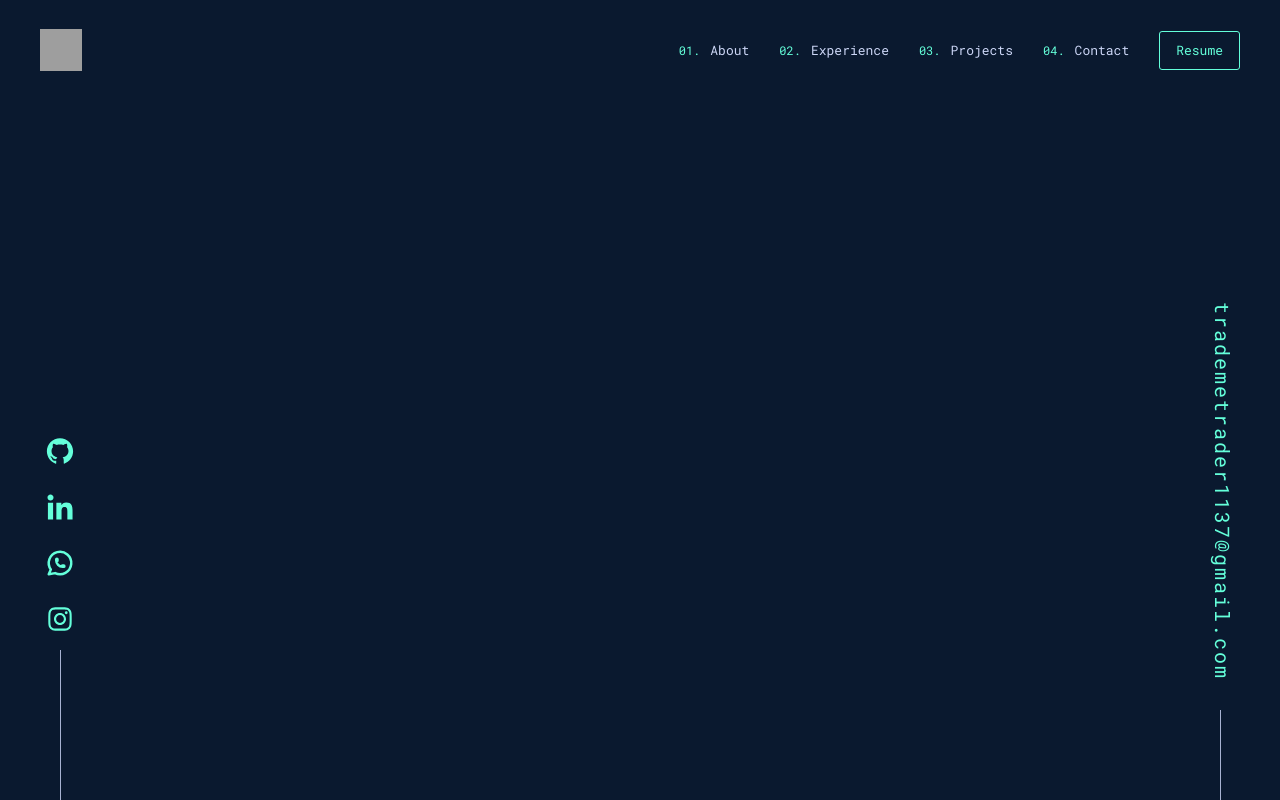
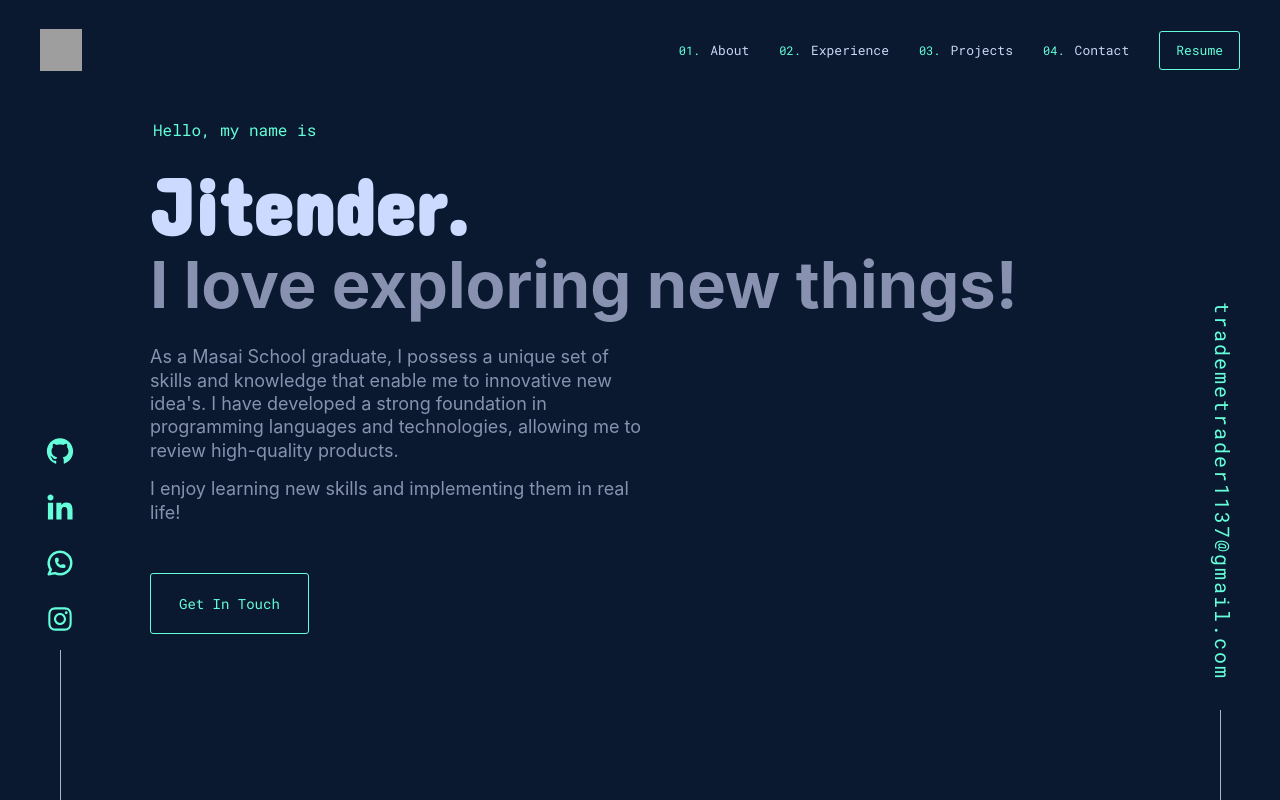
Before and after one commit to jitenderji1137/jitenderji1137, a React (Create React App) app: page / in a window 1280 px wide. Built offline with nearby package versions, Linux system fonts and the light colour scheme; grey boxes are pictures that could not be loaded.

Commit message:
working on it

```diff
--- a/public/index.html
+++ b/public/index.html
@@ -6,6 +6,7 @@
     <meta name="theme-color" content="#000000" />
     <link rel="icon" type="image/x-icon" href="https://user-images.githubusercontent.com/113350806/238052085-12765808-f51d-40e0-b2e9-ba2a27fa8c84.png">
     <link href="https://fonts.googleapis.com/css?family=Roboto+Mono" rel="stylesheet">
+    <link href="https://fonts.googleapis.com/css?family=Concert+One" rel="stylesheet">
     <title>Jitender</title>
     <style>
       body{
--- a/src/App.js
+++ b/src/App.js
@@ -1,12 +1,14 @@
 import Nav from "./Nav";
 import Left from "./Left";
 import Right from "./Right";
+import Main from "./Main";
 export default function App() {
     return(
       <>
       <Nav/>
       <Left/>
       <Right/>
+      <Main/>
       </>
     );
 }
--- /dev/null
+++ b/src/Main.css
@@ -0,0 +1,65 @@
+.main{
+    padding: 200px 150px;
+    margin: 0px auto;
+    max-width: 1600px;
+    min-height: 100vh;
+    counter-reset: section 0;
+    padding-top: 0px;
+    padding-bottom: 0px;
+}
+.MyName{
+    margin: 0px;
+    padding: 120px 0px;
+    max-width: 1000px;
+    display: flex;
+    -webkit-box-pack: center;
+    justify-content: center;
+    -webkit-box-align: center;
+    flex-direction: column;
+    align-items: flex-start;
+}
+.MyName h1{
+    color: rgb(100, 255, 218);
+    margin: 0px 0px 20px 3px;
+    font-size: 16px;
+    font-family: "SF Mono", "Fira Code", "Fira Mono", "Roboto Mono", "Lucida Console", Monaco, monospace;
+    font-weight: normal;
+}
+.MyName h2{
+    font-size: 80px;
+    line-height: 1.1;
+    margin: 0px;
+    color: rgb(205, 218, 255);
+    font-family: "Concert One";
+}
+.MyName h3{
+    margin: 0;
+    font-size: 65px;
+    line-height: 1.1;
+    color: rgb(136, 146, 176);
+}
+.paragraph{
+    margin-top: 25px;
+    width: 100%;
+    max-width: 500px;
+}
+.paragraph p{
+    margin: 0px 0px 15px;
+    font-size: 18px;
+}
+.Getintouch{
+    margin-top: 50px;
+}
+.Getintouch a{
+    color: rgb(100, 255, 218);
+    background-color: transparent;
+    border: 1px solid rgb(100, 255, 218);
+    border-radius: 3px;
+    padding: 1.25rem 1.75rem;
+    font-size: 14px;
+    font-family: "SF Mono", "Fira Code", "Fira Mono", "Roboto Mono", "Lucida Console", Monaco, monospace;
+    line-height: 1;
+    text-decoration: none;
+    cursor: pointer;
+    transition: all 0.25s cubic-bezier(0.645, 0.045, 0.355, 1) 0s;
+}
--- /dev/null
+++ b/src/Main.jsx
@@ -0,0 +1,23 @@
+import "./Main.css";
+export default function Main(){
+    return(
+        <>
+        <div>
+            <main className="main">
+                <section className="MyName">
+                    <h1>Hello, my name is</h1>
+                    <h2>Jitender.</h2>
+                    <h3>I love exploring new things!</h3>
+                    <div className="paragraph">
+                        <p>As a Masai School graduate, I possess a unique set of skills and knowledge that enable me to innovative new idea's. I have developed a strong foundation in programming languages and technologies, allowing me to review high-quality products.</p>
+                        <p>I enjoy learning new skills and implementing them in real life!</p>
+                    </div>
+                    <div className="Getintouch">
+                        <a href="mailto:trademetrader1137@gmail.com">Get In Touch</a>
+                    </div>
+                </section>
+            </main>
+        </div>
+        </>
+    );
+}
--- a/src/Nav.css
+++ b/src/Nav.css
@@ -4,6 +4,7 @@
     justify-content: space-between;
     -webkit-box-align: center;
     align-items: center;
+    position: fixed;
     background-color: rgb(10, 25, 47);
     transition: all 0.25s cubic-bezier(0.645, 0.045, 0.355, 1) 0s;
     z-index: 11;
```
